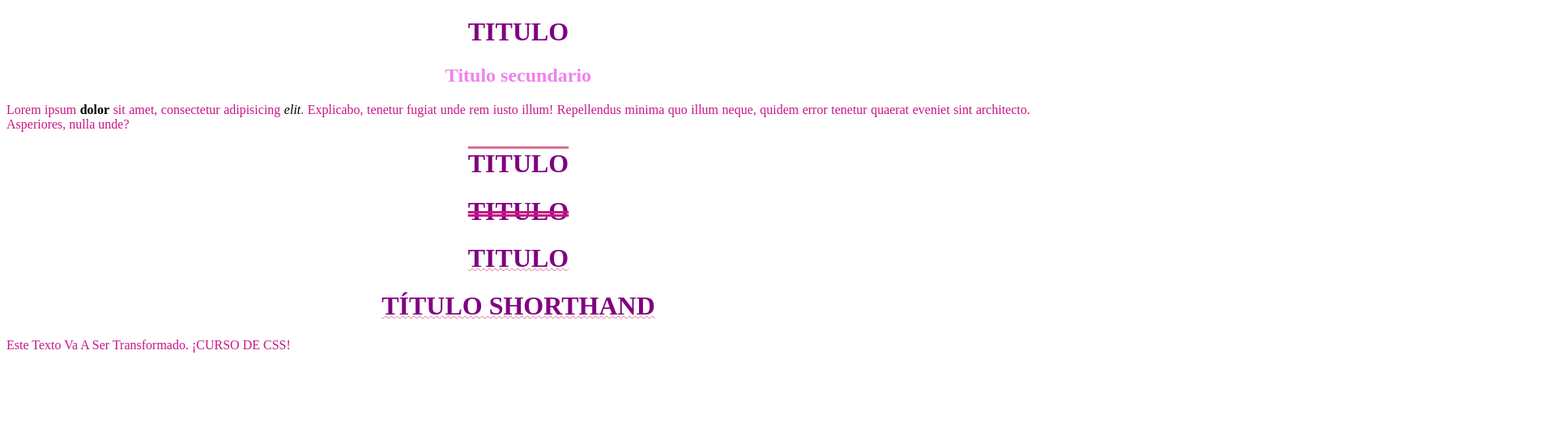
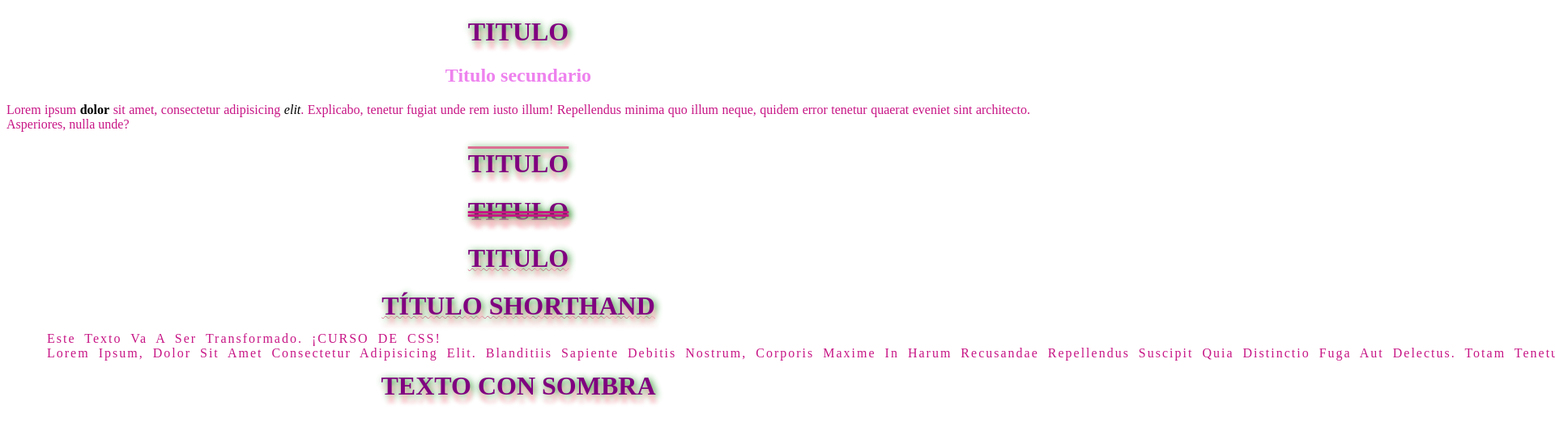
Before and after one commit to alejainsaurralde/Curso-CSS, a plain HTML site: page Curso-CSS/12-Texto/index.html in a window 1280 px wide. Shown: the top 538 px of the page at 81% size, 1920 px wide, since content can reach past the window. Drawn offline with Linux system fonts and the light colour scheme.

Commit message:
Add files via upload

```diff
--- a/Curso-CSS/12-Texto/index.html
+++ b/Curso-CSS/12-Texto/index.html
@@ -20,7 +20,7 @@
         Repellendus minima quo illum neque, quidem error tenetur quaerat eveniet sint architecto. Asperiores, nulla
         unde?</p>
 
-     <!-- DECORACION DE TEXTO -->
+    <!-- DECORACION DE TEXTO -->
     <h1 class="overline">TITULO</h1>
     <h1 class="line-through">TITULO</h1>
     <h1 class="underline">TITULO</h1>
@@ -32,6 +32,16 @@
     <!-- TRANSFORMACION DE TEXTO -->
     <p class="transformado">Este texto va a ser transformado. ¡CURSO DE CSS!</p>
 
+    <!-- SPACE -->
+    <p class="transformado">Lorem ipsum, dolor sit amet consectetur adipisicing elit. Blanditiis sapiente debitis
+        nostrum, corporis maxime in harum recusandae repellendus suscipit quia distinctio fuga aut delectus. Totam
+        tenetur cumque accusantium eum magni. Lorem ipsum dolor sit amet consectetur adipisicing elit. Dolorem nesciunt
+        repellendus deserunt id minus voluptatum ratione eum fuga amet, ut sunt, obcaecati asperiores, quos optio
+        accusamus doloribus tempora neque doloremque!
+    </p>
+
+    <!-- TEXT SHADOW -->
+    <h1>TEXTO CON SOMBRA</h1>
 
 </body>
 
--- a/Curso-CSS/12-Texto/style/style.css
+++ b/Curso-CSS/12-Texto/style/style.css
@@ -1,4 +1,3 @@
-
 /* COLORES Y CENTRADO AL TITULO Y TEXTO */
 
 h1 {
@@ -16,7 +15,8 @@ p {
     text-align: justify;
 }
 
-b,i {
+b,
+i {
     color: black;
 }
 
@@ -40,6 +40,7 @@ b,i {
     text-decoration-style: wavy;
 }
 
+
 /* DECORACION DE TEXTO CON SHORTHAND  */
 .underline {
     text-decoration: underline palevioletred wavy 1px;
@@ -49,3 +50,27 @@ b,i {
 .transformado {
     text-transform: capitalize;
 }
+
+
+/* SPACE */
+.transformado {
+    /*SANGRIA*/
+    text-indent: 50px;
+    /*ESPACIADO ENTRE LINEAS*/
+    line-height: 2px;
+    /*ESPACIADO DE LETRAS*/
+    letter-spacing: 2px;
+    /*SEPARA PALABRAS(SE PUEDE USAR NUMEROS NEGATIVOS*/
+    word-spacing: 5px;
+    /*EL TEXTO NO SE LIMITA AL ANCHO DE LA CAJA PADRE*/
+    white-space: nowrap;
+
+}
+
+/* TEXT SHADOW
+SE LE PUEDE AGREGAR MAS DE UNA SOMBRA O GLOW
+SE PUEDE USAR NUMEROS NEGATIVOS
+NORMALMENTE SOLO SE UTILIZA UNA SOMBRA*/
+H1 {
+    text-shadow: 2px 10px 5px pink, 2px 2px 10px green;
+}
--- /dev/null
+++ b/Curso-CSS/13-Fuentes/style/style.css
@@ -0,0 +1,19 @@
+/* ESTILO */
+p {
+    font-style: italic;
+    font-weight: bold;
+    font-variant: small-caps;
+}
+
+/* TAMAÑO DE LA LETRA */
+p {
+    font-size: 5vw;
+    /* RECOMENDADO:
+        1em (TAMAÑO ESTANDAR) E IR VARIANDO DEPENDIENDO EL TAMAÑO QUE NECESITE.
+        PIXELES(36px) PERO QUEDA FIJO */
+}
+
+/* LINK */
+h1,h2,p{
+    font-family: 'Inspiration', cursive;
+}
```
Also changed, not shown: Curso-CSS/13-Fuentes/index.html (added, +35 -0 lines).
